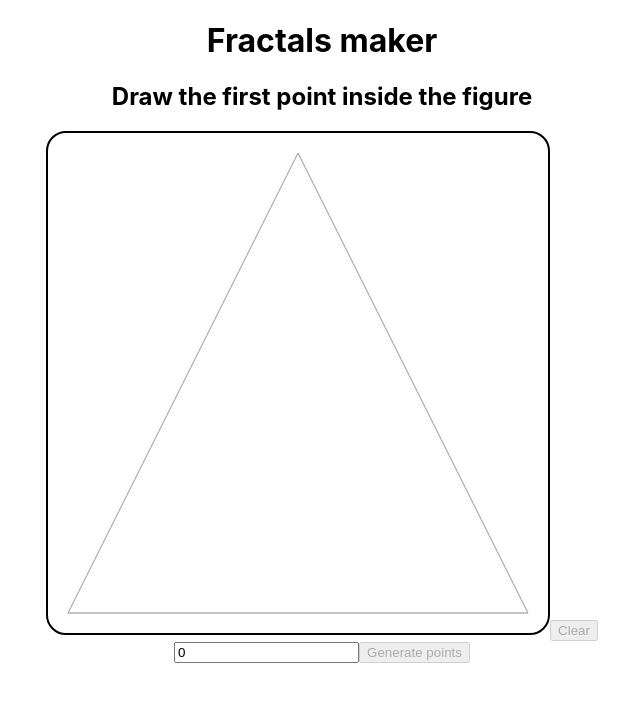
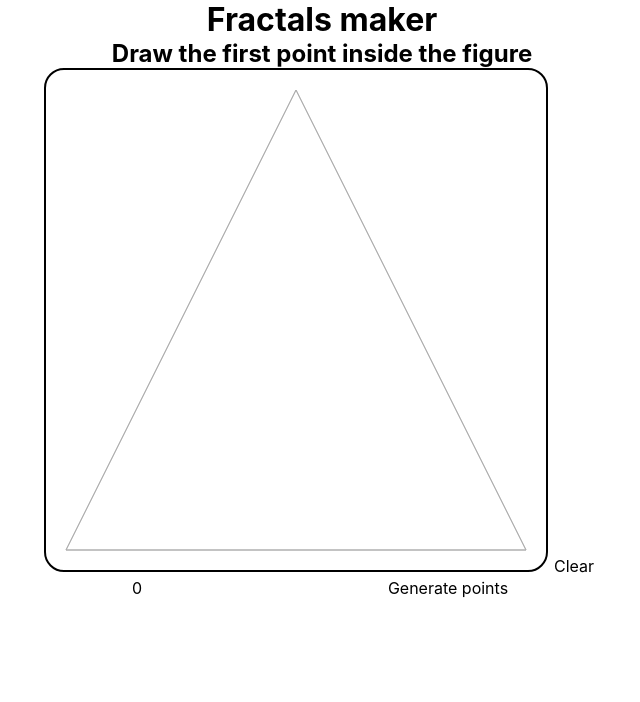
Before and after one commit to Psycameron/fractals, a React (Create React App) app: page / in a window 1280 px wide. Shown: the top 702 px of the page, without its empty margins (318-958 px from the left). Built offline with nearby package versions, Linux system fonts and the light colour scheme.

Commit message:
styles(): Added normalize

```diff
--- a/src/index.css
+++ b/src/index.css
@@ -1,13 +1,50 @@
 body {
   margin: 0;
-  font-family: -apple-system, BlinkMacSystemFont, 'Segoe UI', 'Roboto', 'Oxygen',
-    'Ubuntu', 'Cantarell', 'Fira Sans', 'Droid Sans', 'Helvetica Neue',
+  font-family: -apple-system, BlinkMacSystemFont, "Segoe UI", "Roboto", "Oxygen",
+    "Ubuntu", "Cantarell", "Fira Sans", "Droid Sans", "Helvetica Neue",
     sans-serif;
   -webkit-font-smoothing: antialiased;
   -moz-osx-font-smoothing: grayscale;
 }
 
 code {
-  font-family: source-code-pro, Menlo, Monaco, Consolas, 'Courier New',
+  font-family: source-code-pro, Menlo, Monaco, Consolas, "Courier New",
     monospace;
 }
+
+h1,
+h2,
+h3,
+h4,
+h5,
+h6,
+p,
+li {
+  margin: 0;
+  padding: 0;
+}
+
+ul {
+  padding: 0;
+  margin: 0;
+  list-style: none;
+}
+
+input {
+  font-family: inherit;
+  font-size: inherit;
+  line-height: inherit;
+
+  border: none;
+  outline: none;
+}
+
+button {
+  border: none;
+  outline: none;
+  background: none;
+  font-family: inherit;
+  font-size: inherit;
+  color: inherit;
+  cursor: pointer;
+}
```
